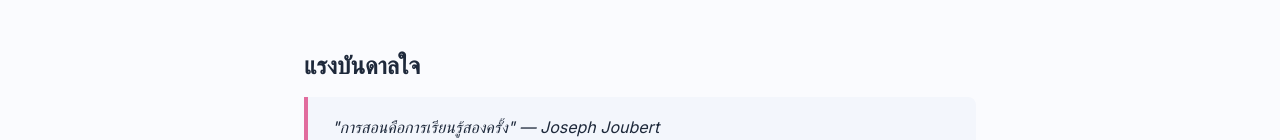
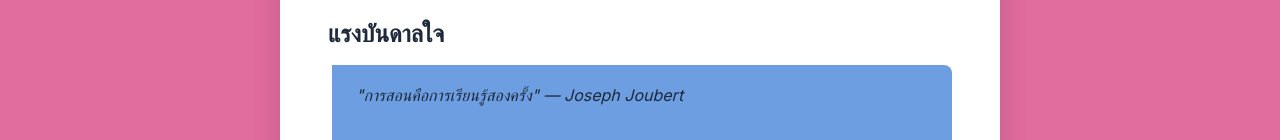
Before and after one commit to kruteekidcode/blog, a Next.js app: page /about in a window 1280 px wide. Shown: the part 663-803 px from the top of the page. Built offline with nearby package versions, Linux system fonts and the light colour scheme; no server answers.

Commit message:
style: Change website backgrounds to Pink and Blue with appropriate text and layouts

```diff
--- a/app/globals.css
+++ b/app/globals.css
@@ -8,21 +8,21 @@
 /* --- CSS Variables --- */
 :root {
   /* Colors */
-  --bg-primary: #fafbfe;
-  --bg-navbar: #ffffff;
+  --bg-primary: #e16c9e;
+  --bg-navbar: rgba(255, 255, 255, 0.95);
   --bg-card: #ffffff;
-  --bg-section-alt: #f3f6fc;
-  --bg-footer: #f3f6fc;
-  --border-color: #e5eaf3;
-  --text-primary: #1e293b;
-  --text-secondary: #475569;
-  --accent: #e16c9e;
-  --accent-hover: #cf5c8c;
-  --tag-bg: #6c9ee1;
+  --bg-section-alt: #6c9ee1;
+  --bg-footer: #6c9ee1;
+  --border-color: rgba(255, 255, 255, 0.2);
+  --text-primary: #ffffff;
+  --text-secondary: rgba(255, 255, 255, 0.8);
+  --accent: #ffffff;
+  --accent-hover: #f3f6fc;
+  --tag-bg: #e16c9e;
   --tag-text: #ffffff;
-  --code-bg: #f3f6fc;
+  --code-bg: rgba(255, 255, 255, 0.15);
   --code-block-bg: #1e293b;
-  --code-block-text: #f3f6fc;
+  --code-block-text: #ffffff;
 
   /* Spacing */
   --space-xs: 0.25rem;
@@ -153,7 +153,7 @@ img {
 .btn-primary {
   display: inline-block;
   background-color: var(--accent);
-  color: var(--tag-text);
+  color: #e16c9e;
   padding: 0.75rem 1.5rem;
   border-radius: var(--radius);
   font-weight: 600;
@@ -166,7 +166,7 @@ img {
 .btn-primary:hover {
   background-color: var(--accent-hover);
   border-color: var(--accent-hover);
-  color: var(--tag-text);
+  color: #e16c9e;
   transform: translateY(-1px);
 }
 
@@ -185,7 +185,7 @@ img {
 
 .btn-outline:hover {
   background-color: var(--accent);
-  color: var(--tag-text);
+  color: #e16c9e;
   transform: translateY(-1px);
 }
 
@@ -230,11 +230,11 @@ img {
 .navbar-logo {
   font-size: 1.25rem;
   font-weight: 700;
-  color: var(--accent);
+  color: #e16c9e;
 }
 
 .navbar-logo:hover {
-  color: var(--accent-hover);
+  color: #cf5c8c;
 }
 
 .navbar-links {
@@ -244,7 +244,7 @@ img {
 }
 
 .navbar-link {
-  color: var(--text-secondary);
+  color: #475569;
   font-weight: 500;
   font-size: 0.95rem;
   transition: color 0.2s ease;
@@ -253,7 +253,7 @@ img {
 
 .navbar-link:hover,
 .navbar-link.active {
-  color: var(--accent);
+  color: #e16c9e;
 }
 
 .navbar-link::after {
@@ -263,7 +263,7 @@ img {
   left: 0;
   width: 0;
   height: 2px;
-  background-color: var(--accent);
+  background-color: #e16c9e;
   transition: width 0.2s ease;
 }
 
@@ -278,7 +278,7 @@ img {
 }
 
 .navbar-lang {
-  color: var(--text-secondary);
+  color: #475569;
   font-size: 0.85rem;
   font-weight: 500;
 }
@@ -289,7 +289,7 @@ img {
   border: none;
   cursor: pointer;
   padding: var(--space-sm);
-  color: var(--text-primary);
+  color: #475569;
 }
 
 .navbar-hamburger svg {
@@ -316,15 +316,15 @@ img {
 }
 
 .navbar-mobile-link {
-  color: var(--text-secondary);
+  color: #475569;
   font-weight: 500;
   font-size: 1.1rem;
   padding: var(--space-sm) 0;
-  border-bottom: 1px solid var(--border-color);
+  border-bottom: 1px solid rgba(0, 0, 0, 0.08);
 }
 
 .navbar-mobile-link:hover {
-  color: var(--accent);
+  color: #e16c9e;
 }
 
 /* ============================================
@@ -381,8 +381,8 @@ img {
    ============================================ */
 .blog-card {
   background-color: var(--bg-card);
-  border: 1px solid var(--border-color);
-  border-top: 3px solid var(--accent);
+  border: 1px solid rgba(0, 0, 0, 0.08);
+  border-top: 3px solid #e16c9e;
   border-radius: var(--radius-lg);
   overflow: hidden;
   transition: transform 0.2s ease, box-shadow 0.2s ease;
@@ -390,17 +390,17 @@ img {
 
 .blog-card:hover {
   transform: translateY(-4px);
-  box-shadow: 0 8px 24px rgba(45, 26, 25, 0.08);
+  box-shadow: 0 8px 24px rgba(45, 26, 25, 0.12);
 }
 
 .blog-card-image {
   width: 100%;
   height: 180px;
-  background-color: var(--bg-section-alt);
+  background-color: #f3f6fc;
   display: flex;
   align-items: center;
   justify-content: center;
-  color: var(--text-secondary);
+  color: #475569;
   font-size: 0.85rem;
   overflow: hidden;
 }
@@ -421,7 +421,7 @@ img {
   font-weight: 600;
   margin-bottom: var(--space-sm);
   line-height: 1.4;
-  color: var(--text-primary);
+  color: #1e293b;
 }
 
 .blog-card-title a {
@@ -429,11 +429,11 @@ img {
 }
 
 .blog-card-title a:hover {
-  color: var(--accent);
+  color: #e16c9e;
 }
 
 .blog-card-meta {
-  color: var(--text-secondary);
+  color: #475569;
   font-size: 0.85rem;
   margin-bottom: var(--space-md);
   display: flex;
@@ -451,8 +451,8 @@ img {
    ============================================ */
 .course-card {
   background-color: var(--bg-card);
-  border: 1px solid var(--border-color);
-  border-left: 4px solid var(--accent);
+  border: 1px solid rgba(0, 0, 0, 0.08);
+  border-left: 4px solid #e16c9e;
   border-radius: var(--radius-lg);
   padding: var(--space-xl);
   transition: transform 0.2s ease, box-shadow 0.2s ease;
@@ -460,31 +460,31 @@ img {
 
 .course-card:hover {
   transform: translateY(-2px);
-  box-shadow: 0 4px 16px rgba(45, 26, 25, 0.06);
+  box-shadow: 0 4px 16px rgba(45, 26, 25, 0.1);
 }
 
 .course-card-title {
   font-size: 1.25rem;
   font-weight: 600;
   margin-bottom: var(--space-sm);
-  color: var(--text-primary);
+  color: #1e293b;
 }
 
 .course-card-desc {
-  color: var(--text-secondary);
+  color: #475569;
   font-size: 0.95rem;
   margin-bottom: var(--space-md);
   line-height: 1.6;
 }
 
 .course-card-link {
-  color: var(--accent);
+  color: #e16c9e;
   font-weight: 600;
   font-size: 0.95rem;
 }
 
 .course-card-link:hover {
-  color: var(--accent-hover);
+  color: #cf5c8c;
 }
 
 /* ============================================
@@ -639,15 +639,18 @@ img {
    ARTICLE PAGE
    ============================================ */
 .article-page {
-  padding-top: calc(var(--navbar-height) + var(--space-2xl));
+  padding-top: calc(var(--navbar-height) + var(--space-xl));
   max-width: var(--content-width);
-  margin: 0 auto;
-  padding-left: var(--space-lg);
-  padding-right: var(--space-lg);
+  margin: var(--space-xl) auto;
+  padding: var(--space-2xl);
+  background-color: var(--bg-card);
+  border-radius: var(--radius-lg);
+  box-shadow: 0 10px 30px rgba(0, 0, 0, 0.15);
+  color: #1e293b;
 }
 
 .article-header {
-  margin-bottom: var(--space-2xl);
+  margin-bottom: var(--space-xl);
 }
 
 .article-tag {
@@ -660,13 +663,14 @@ img {
   font-weight: 700;
   line-height: 1.25;
   margin-bottom: var(--space-md);
+  color: #1e293b;
 }
 
 .article-meta {
   display: flex;
   align-items: center;
   gap: var(--space-md);
-  color: var(--text-secondary);
+  color: #475569;
   font-size: 0.9rem;
   margin-bottom: var(--space-xl);
 }
@@ -715,18 +719,21 @@ img {
   margin-top: var(--space-2xl);
   margin-bottom: var(--space-md);
   padding-bottom: var(--space-sm);
-  border-bottom: 1px solid var(--border-color);
+  border-bottom: 1px solid #e5eaf3;
+  color: #1e293b;
 }
 
 .article-content h3 {
   font-size: 1.3rem;
   margin-top: var(--space-xl);
   margin-bottom: var(--space-md);
+  color: #1e293b;
 }
 
 .article-content p {
   line-height: 1.8;
   margin-bottom: var(--space-lg);
+  color: #1e293b;
 }
 
 .article-content ul,
@@ -738,16 +745,17 @@ img {
 .article-content li {
   margin-bottom: var(--space-sm);
   line-height: 1.7;
+  color: #1e293b;
 }
 
 .article-content a {
-  color: var(--accent);
+  color: #e16c9e;
   text-decoration: underline;
   text-underline-offset: 2px;
 }
 
 .article-content a:hover {
-  color: var(--accent-hover);
+  color: #cf5c8c;
 }
 
 .article-content img {
@@ -763,18 +771,19 @@ img {
 
 .article-content th,
 .article-content td {
-  border: 1px solid var(--border-color);
+  border: 1px solid #e5eaf3;
   padding: var(--space-sm) var(--space-md);
   text-align: left;
+  color: #1e293b;
 }
 
 .article-content th {
-  background-color: var(--bg-section-alt);
+  background-color: #f3f6fc;
   font-weight: 600;
 }
 
 .article-content tr:nth-child(even) {
-  background-color: var(--bg-section-alt);
+  background-color: #f3f6fc;
 }
 
 .article-content iframe {
@@ -818,17 +827,17 @@ img {
   border-radius: var(--radius);
   font-size: 0.85rem;
   font-weight: 500;
-  background-color: var(--bg-section-alt);
-  color: var(--text-secondary);
-  border: 1px solid var(--border-color);
+  background-color: #f3f6fc;
+  color: #475569;
+  border: 1px solid #e5eaf3;
   cursor: pointer;
   transition: background-color 0.2s ease, color 0.2s ease;
 }
 
 .share-btn:hover {
-  background-color: var(--accent);
-  color: var(--tag-text);
-  border-color: var(--accent);
+  background-color: #e16c9e;
+  color: #ffffff;
+  border-color: #e16c9e;
 }
 
 .related-posts {
@@ -840,7 +849,8 @@ img {
   font-weight: 600;
   margin-bottom: var(--space-lg);
   padding-left: var(--space-md);
-  border-left: 3px solid var(--accent);
+  border-left: 3px solid #e16c9e;
+  color: #1e293b;
 }
 
 .related-posts-grid {
@@ -853,11 +863,14 @@ img {
    ABOUT PAGE
    ============================================ */
 .about-page {
-  padding-top: calc(var(--navbar-height) + var(--space-2xl));
+  padding-top: calc(var(--navbar-height) + var(--space-xl));
   max-width: var(--content-width);
-  margin: 0 auto;
-  padding-left: var(--space-lg);
-  padding-right: var(--space-lg);
+  margin: var(--space-xl) auto;
+  padding: var(--space-2xl);
+  background-color: var(--bg-card);
+  border-radius: var(--radius-lg);
+  box-shadow: 0 10px 30px rgba(0, 0, 0, 0.15);
+  color: #1e293b;
   min-height: 80vh;
 }
 
@@ -866,21 +879,25 @@ img {
   font-weight: 700;
   margin-bottom: var(--space-xl);
   padding-left: var(--space-md);
-  border-left: 3px solid var(--accent);
+  border-left: 3px solid #e16c9e;
+  color: #1e293b;
 }
 
 .about-content {
   line-height: 1.8;
+  color: #1e293b;
 }
 
 .about-content h2 {
   font-size: 1.5rem;
   margin-top: var(--space-2xl);
   margin-bottom: var(--space-md);
+  color: #1e293b;
 }
 
 .about-content p {
   margin-bottom: var(--space-lg);
+  color: #1e293b;
 }
 
 .about-content ul {
@@ -923,18 +940,22 @@ img {
 }
 
 .course-detail-page {
-  padding-top: calc(var(--navbar-height) + var(--space-2xl));
+  padding-top: calc(var(--navbar-height) + var(--space-xl));
   max-width: var(--content-width);
-  margin: 0 auto;
-  padding-left: var(--space-lg);
-  padding-right: var(--space-lg);
+  margin: var(--space-xl) auto;
+  padding: var(--space-2xl);
+  background-color: var(--bg-card);
+  border-radius: var(--radius-lg);
+  box-shadow: 0 10px 30px rgba(0, 0, 0, 0.15);
+  color: #1e293b;
   min-height: 80vh;
 }
 
 .course-detail-page h1 {
   margin-bottom: var(--space-xl);
   padding-left: var(--space-md);
-  border-left: 3px solid var(--accent);
+  border-left: 3px solid #e16c9e;
+  color: #1e293b;
 }
 
 /* ============================================
```
